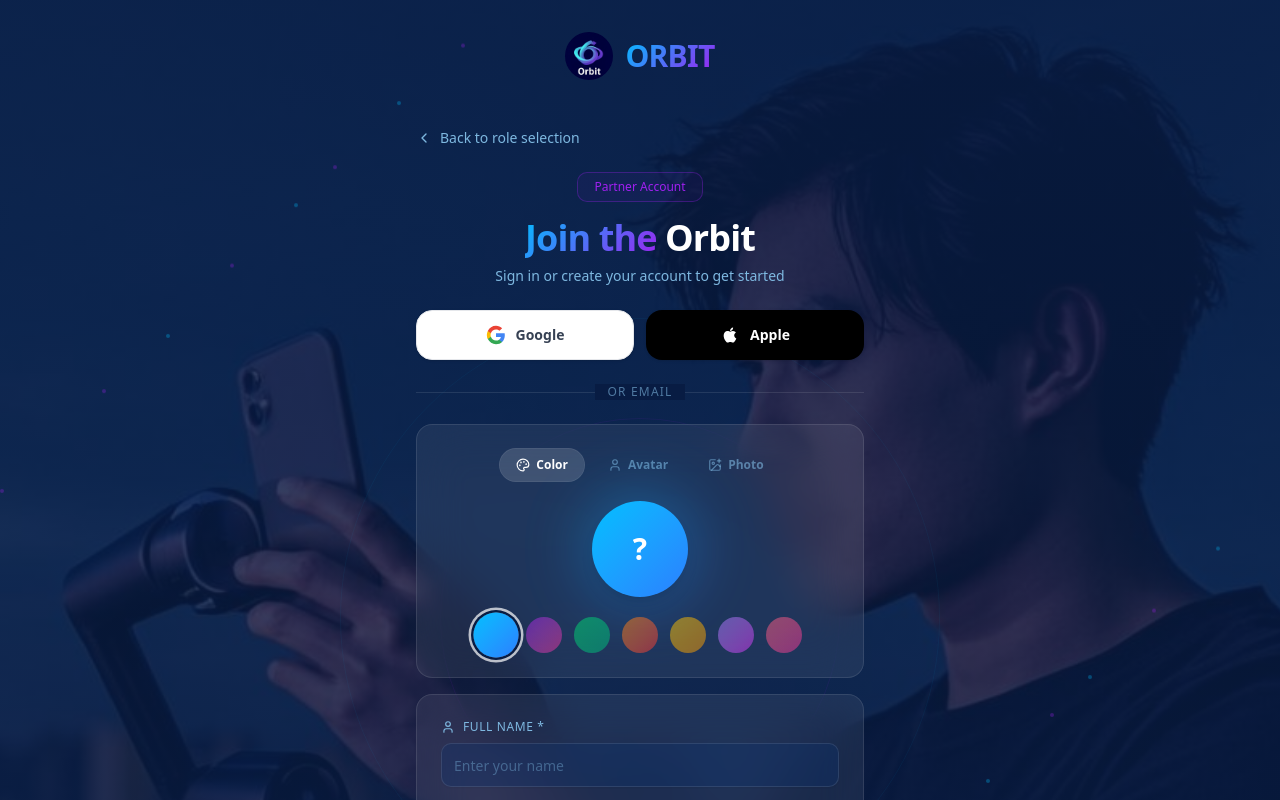
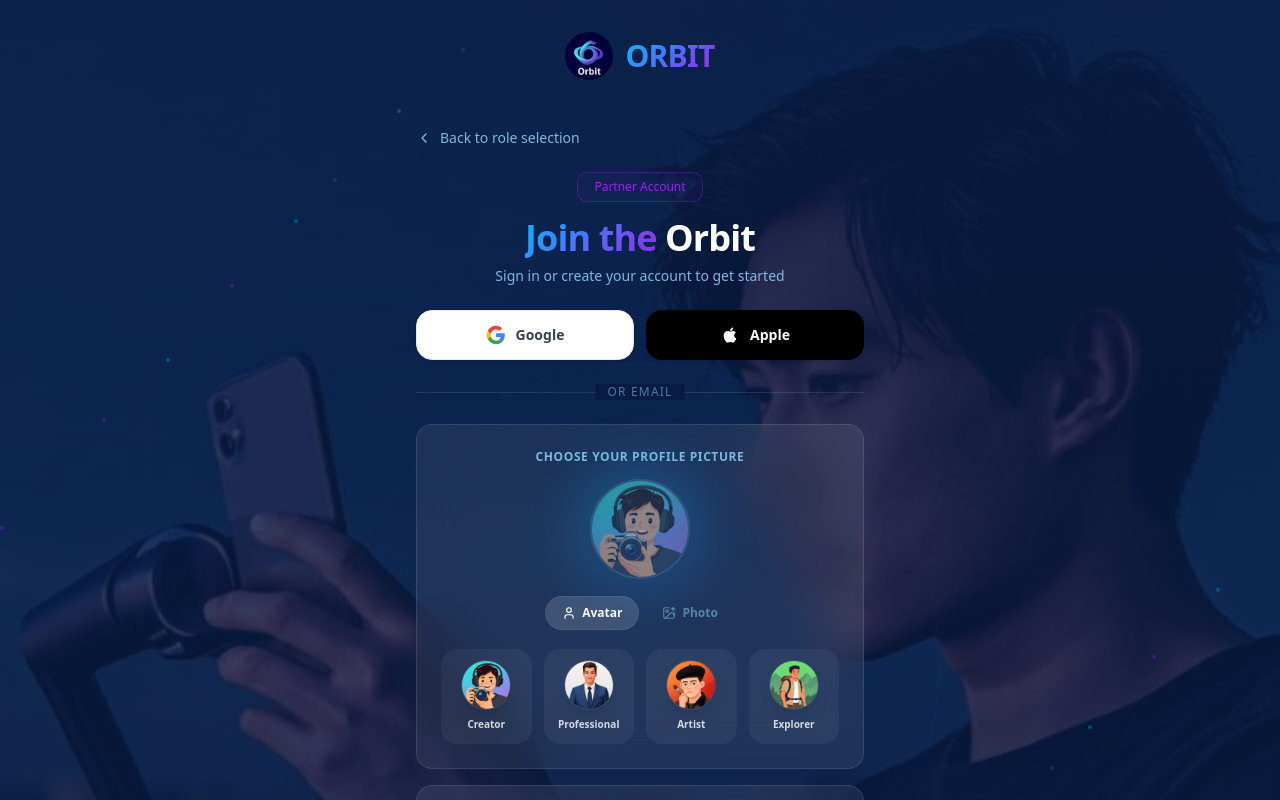
Before and after one commit to orbit-quickcontent/Orbit, a Next.js app: page / in a window 1280 px wide. Both pictures are taken after a click on the element 840 px from the left and 678 px from the top of the page. Shown: the top 800 px of the page. Built offline with nearby package versions, Linux system fonts and the light colour scheme.

Commit message:
a30a61bb-1bdf-48d8-b684-ccd18adb3f7e

```diff
--- a/src/app/globals.css
+++ b/src/app/globals.css
@@ -158,19 +158,19 @@
   background: #2A5490;
 }
 
-/* Orbit Card (replaces Glassmorphism) */
+/* Orbit Card — Higher opacity to prevent text overlap */
 .orbit-card {
-  background: rgba(10, 40, 96, 0.6);
-  backdrop-filter: blur(16px);
-  -webkit-backdrop-filter: blur(16px);
-  border: 1px solid rgba(0, 191, 255, 0.12);
+  background: rgba(10, 40, 96, 0.88);
+  backdrop-filter: blur(20px);
+  -webkit-backdrop-filter: blur(20px);
+  border: 1px solid rgba(0, 191, 255, 0.15);
 }
 
 .orbit-card-strong {
-  background: rgba(10, 40, 96, 0.85);
-  backdrop-filter: blur(24px);
-  -webkit-backdrop-filter: blur(24px);
-  border: 1px solid rgba(0, 191, 255, 0.18);
+  background: rgba(10, 40, 96, 0.95);
+  backdrop-filter: blur(28px);
+  -webkit-backdrop-filter: blur(28px);
+  border: 1px solid rgba(0, 191, 255, 0.22);
 }
 
 /* Orbit Gradient glow */
--- a/src/client/frontend/client-navbar.tsx
+++ b/src/client/frontend/client-navbar.tsx
@@ -181,8 +181,8 @@ export function ClientNavbar() {
 
   return (
     <header className="sticky top-0 z-50">
-      {/* Gradient background that blends with content */}
-      <div className="bg-gradient-to-b from-[#081C43] via-[#0A2860] to-transparent">
+      {/* Solid background to prevent text overlap */}
+      <div className="bg-[#081C43] border-b border-white/[0.06]">
         <div className="max-w-7xl mx-auto px-4 sm:px-6 lg:px-8">
           <div className="flex items-center justify-between py-4 sm:py-5">
             {/* Left: Avatar + Greeting */}
--- a/src/partner/frontend/partner-navbar.tsx
+++ b/src/partner/frontend/partner-navbar.tsx
@@ -69,7 +69,7 @@ export function PartnerNavbar() {
 
   return (
     <header className="sticky top-0 z-50">
-      <div className="bg-gradient-to-b from-[#081C43] via-[#0A2860] to-transparent">
+      <div className="bg-[#081C43] border-b border-white/[0.06]">
         <div className="max-w-7xl mx-auto px-4 sm:px-6 lg:px-8">
           <div className="flex items-center justify-between py-4 sm:py-5">
             {/* Left: Avatar + Greeting */}
--- a/src/shared/frontend/login-page.tsx
+++ b/src/shared/frontend/login-page.tsx
@@ -27,7 +27,6 @@ import {
   ChevronLeft,
   ImagePlus,
   X,
-  Palette,
 } from "lucide-react";
 import { Button } from "@/components/ui/button";
 import { Input } from "@/components/ui/input";
@@ -49,7 +48,7 @@ const LOGIN_PARTICLES = Array.from({ length: 20 }, (_, i) => ({
 }));
 
 type LoginStep = "role" | "profile" | "otp";
-type AvatarMode = "color" | "avatar" | "photo";
+type AvatarMode = "avatar" | "photo";
 
 export default function LoginPage() {
   const { login, setUser } = useAppStore();
@@ -62,7 +61,7 @@ export default function LoginPage() {
   const [email, setEmail] = useState("");
   const [phone, setPhone] = useState("");
   const [avatarColor, setAvatarColor] = useState(0);
-  const [avatarMode, setAvatarMode] = useState<AvatarMode>("color");
+  const [avatarMode, setAvatarMode] = useState<AvatarMode>("avatar");
   const [selectedAvatarPreset, setSelectedAvatarPreset] = useState<string | null>(null);
   const [photoPreview, setPhotoPreview] = useState<string | null>(null);
   const fileInputRef = useRef<HTMLInputElement>(null);
@@ -101,9 +100,7 @@ export default function LoginPage() {
     if (!name.trim() || !email.trim()) return;
     if (phone.length > 0 && phone.length !== 10) return;
 
-    const avatarValue = avatarMode === "color"
-      ? AVATAR_COLORS[avatarColor]
-      : avatarMode === "avatar" && selectedAvatarPreset
+    const avatarValue = avatarMode === "avatar" && selectedAvatarPreset
       ? AVATAR_PRESETS.find(p => p.id === selectedAvatarPreset)?.gradient ?? AVATAR_COLORS[0]
       : photoPreview;
 
@@ -116,7 +113,7 @@ export default function LoginPage() {
       email: email.trim(),
       phone: phone.trim() ? `+91${phone.trim()}` : "",
       avatar: avatarValue ?? AVATAR_COLORS[0],
-      avatarType: avatarMode,
+      avatarType: avatarMode === "photo" ? "photo" : "avatar",
       avatarEmoji: selectedPreset?.emoji ?? null,
       avatarPhotoUrl: avatarMode === "photo" ? photoPreview : null,
       avatarImage: selectedPreset?.image ?? null,
@@ -135,24 +132,30 @@ export default function LoginPage() {
 
   // Google OAuth
   const handleGoogleLogin = useCallback(() => {
-    // Demo: Simulates Google OAuth sign-in
-    // In production, this would redirect to Google OAuth consent screen
+    // In production, this would use Google Identity Services (GIS)
+    // For now, it opens a simulated OAuth flow
+    // On a real device, this would trigger the Google Sign-In prompt
     // and receive the user's name/email from the OAuth callback
     setName("Google User");
     setEmail("user@gmail.com");
+    setSelectedAvatarPreset(AVATAR_PRESETS[0].id);
+    setAvatarMode("avatar");
     setUser({ authProvider: "google" });
-    toast.success("Signed in with Google!", { description: "Demo mode — profile auto-filled" });
+    toast.success("Signed in with Google!", { description: "Profile auto-filled from your Google account" });
   }, [setUser]);
 
   // Apple OAuth
   const handleAppleLogin = useCallback(() => {
-    // Demo: Simulates Apple OAuth sign-in
     // In production, this would use Apple Sign-In JS SDK
+    // For now, it opens a simulated OAuth flow
+    // On a real device, this would trigger the Apple Sign-In prompt
     // and receive the user's name/email from the OAuth callback
     setName("Apple User");
     setEmail("user@icloud.com");
+    setSelectedAvatarPreset(AVATAR_PRESETS[1].id);
+    setAvatarMode("avatar");
     setUser({ authProvider: "apple" });
-    toast.success("Signed in with Apple!", { description: "Demo mode — profile auto-filled" });
+    toast.success("Signed in with Apple!", { description: "Profile auto-filled from your Apple ID" });
   }, [setUser]);
 
   // Render the current avatar preview based on mode
@@ -184,12 +187,13 @@ export default function LoginPage() {
       }
     }
 
-    // Default: color gradient with initials
+    // Default: show first avatar preset or color gradient with initials
+    const defaultPreset = AVATAR_PRESETS[0];
     return (
       <div className="relative">
-        <div className={`absolute inset-0 w-24 h-24 rounded-full bg-gradient-to-br ${AVATAR_COLORS[avatarColor]} opacity-30 blur-xl scale-125`} />
-        <div className={`relative ${size} rounded-full bg-gradient-to-br ${AVATAR_COLORS[avatarColor]} flex items-center justify-center text-3xl font-black text-white shadow-lg transition-all duration-300`}>
-          {getInitials(name)}
+        <div className={`absolute inset-0 w-24 h-24 rounded-full bg-gradient-to-br ${defaultPreset.gradient} opacity-30 blur-xl scale-125`} />
+        <div className={`relative ${size} rounded-full overflow-hidden shadow-lg ring-2 ring-white/20 opacity-50`}>
+          <img src={defaultPreset.image} alt="Default" className="w-full h-full object-cover" />
         </div>
       </div>
     );
@@ -446,12 +450,20 @@ export default function LoginPage() {
                     </div>
                   </div>
 
-                  {/* ─── Avatar Selection ─── */}
+                  {/* ─── Avatar Selection (Unified: Avatar + Photo) ─── */}
                   <div className="bg-white/[0.07] backdrop-blur-xl rounded-2xl p-5 sm:p-6 mb-4 border border-white/10">
-                    {/* Avatar mode tabs */}
+                    <h3 className="text-xs font-semibold text-muted-foreground uppercase tracking-wider mb-4 text-center">
+                      Choose Your Profile Picture
+                    </h3>
+
+                    {/* Large avatar preview */}
+                    <div className="flex items-center justify-center mb-5">
+                      {renderAvatarPreview()}
+                    </div>
+
+                    {/* Avatar mode tabs — only Avatar & Photo */}
                     <div className="flex items-center justify-center gap-2 mb-5">
                       {[
-                        { mode: "color" as AvatarMode, label: "Color", icon: <Palette className="w-3.5 h-3.5" /> },
                         { mode: "avatar" as AvatarMode, label: "Avatar", icon: <User className="w-3.5 h-3.5" /> },
                         { mode: "photo" as AvatarMode, label: "Photo", icon: <ImagePlus className="w-3.5 h-3.5" /> },
                       ].map((tab) => (
@@ -470,30 +482,7 @@ export default function LoginPage() {
                       ))}
                     </div>
 
-                    {/* Large avatar preview */}
-                    <div className="flex items-center justify-center mb-5">
-                      {renderAvatarPreview()}
-                    </div>
-
-                    {/* Color selection */}
-                    {avatarMode === "color" && (
-                      <div className="flex items-center justify-center gap-2 sm:gap-3 flex-wrap">
-                        {AVATAR_COLORS.map((color, i) => (
-                          <button
-                            key={i}
-                            onClick={() => setAvatarColor(i)}
-                            className={`w-8 h-8 sm:w-9 sm:h-9 rounded-full bg-gradient-to-br ${color} transition-all duration-200 ${
-                              avatarColor === i
-                                ? "scale-125 ring-2 ring-white/70 ring-offset-2 ring-offset-background"
-                                : "opacity-50 hover:opacity-100 hover:scale-110"
-                            }`}
-                            aria-label={`Avatar color ${i + 1}`}
-                          />
-                        ))}
-                      </div>
-                    )}
-
-                    {/* 4 Creative Avatar Presets */}
+                    {/* 4 Creative Avatar Presets — each with a color accent */}
                     {avatarMode === "avatar" && (
                       <div className="grid grid-cols-4 gap-3">
                         {AVATAR_PRESETS.map((preset) => (
@@ -524,7 +513,7 @@ export default function LoginPage() {
                               <img src={photoPreview} alt="Your photo" className="w-full h-full object-cover" />
                             </div>
                             <button
-                              onClick={() => { setPhotoPreview(null); setAvatarMode("color"); }}
+                              onClick={() => { setPhotoPreview(null); setAvatarMode("avatar"); }}
                               className="absolute -top-1 -right-1 w-6 h-6 rounded-full bg-red-500 flex items-center justify-center text-white shadow-lg hover:bg-red-600 transition-colors"
                             >
                               <X className="w-3 h-3" />
```
Also changed, not shown: src/client/frontend/dashboard-home.tsx (+4 -4 lines), src/client/frontend/profile-view.tsx (+14 -5 lines), 1 other file (tests, documents, lock files or other folders).
